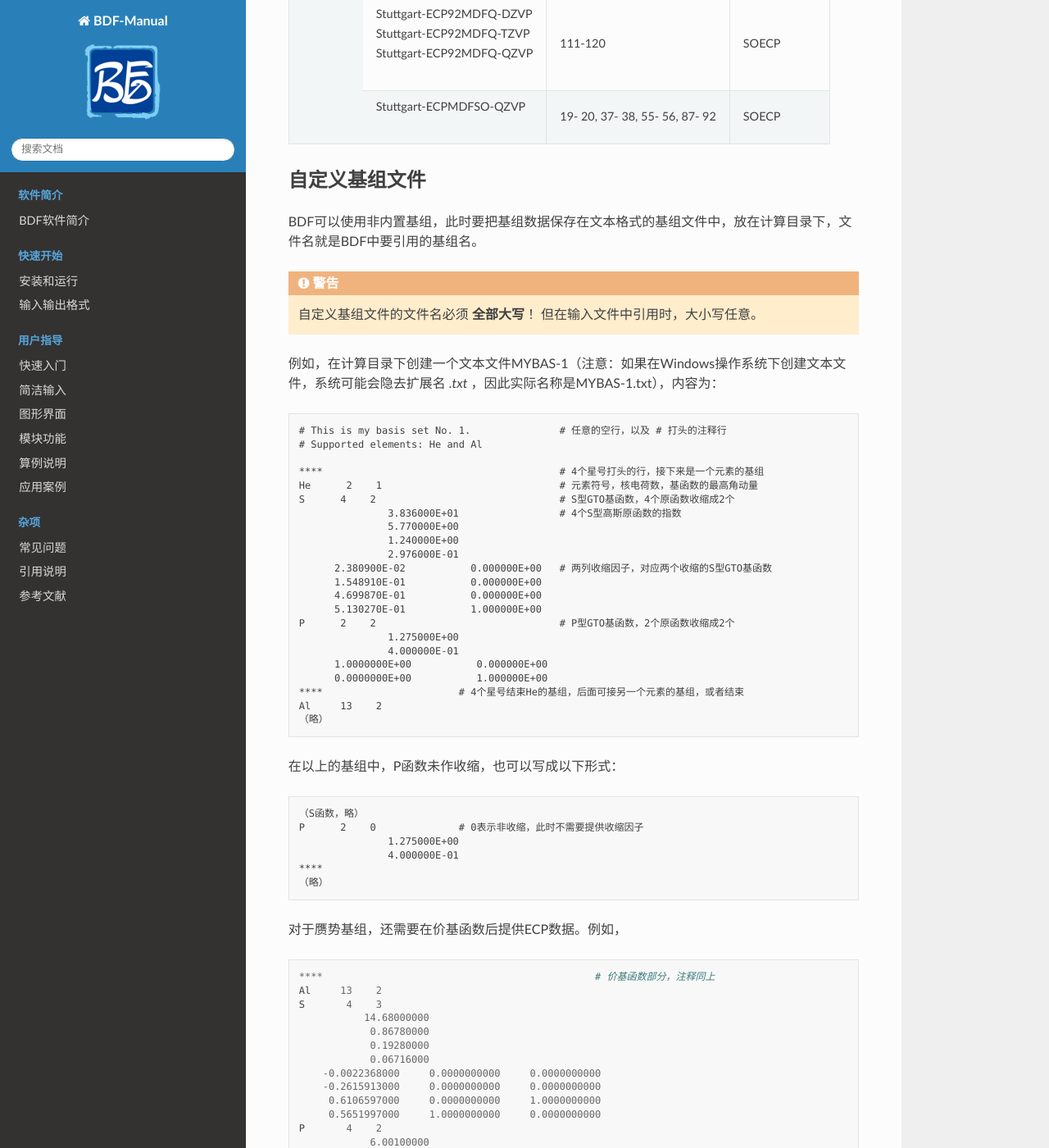
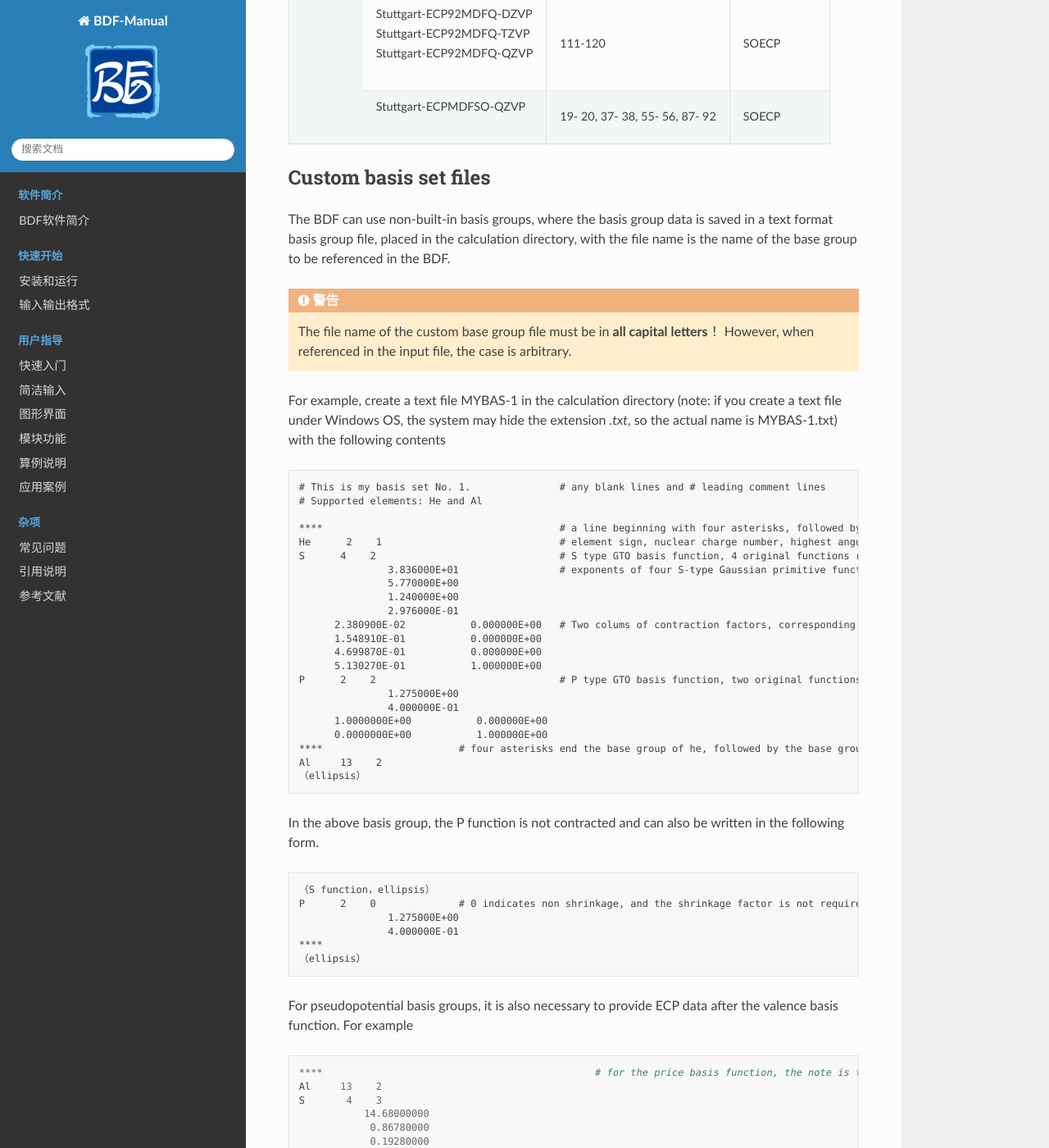
Before and after one commit to BDF-manual-maintenance/BDF-manual-en, a Sphinx documentation site: the page built from source/guide/Gaussian-Basis-Sets.rst, in a window 1280 px wide and 1400 px high, scrolled down 6999 px. Shown: the whole window at 82% size. Built offline with Sphinx 7.4.7 and the Read the Docs theme 2.0.0, drawn with Linux system fonts in a browser that asks for light colours; cross-references to code outside the pages are shown as plain code; some of the changed text lies outside the part shown.

Commit message:
Update Gaussian-Basis-Sets.rst

```diff
--- a/source/guide/Gaussian-Basis-Sets.rst
+++ b/source/guide/Gaussian-Basis-Sets.rst
@@ -512,57 +512,57 @@ The pseudopotential basis groups are divided into scalar pseudopotential basis g
 
 .. _SelfdefinedBasis:
 
-自定义基组文件
+Custom basis set files
 ------------------------------------------------
-BDF可以使用非内置基组，此时要把基组数据保存在文本格式的基组文件中，放在计算目录下，文件名就是BDF中要引用的基组名。
+The BDF can use non-built-in basis groups, where the basis group data is saved in a text format basis group file, placed in the calculation directory, with the file name is the name of the base group to be referenced in the BDF.
 
 .. warning::
 
-    自定义基组文件的文件名必须 **全部大写** ！但在输入文件中引用时，大小写任意。
+    The file name of the custom base group file must be in **all capital letters** ！However, when referenced in the input file, the case is arbitrary.
 
-例如，在计算目录下创建一个文本文件MYBAS-1（注意：如果在Windows操作系统下创建文本文件，系统可能会隐去扩展名 *.txt* ，因此实际名称是MYBAS-1.txt），内容为：
+For example, create a text file MYBAS-1 in the calculation directory (note: if you create a text file under Windows OS, the system may hide the extension *.txt*, so the actual name is MYBAS-1.txt) with the following contents
 
 .. code-block::
 
-   # This is my basis set No. 1.               # 任意的空行，以及 # 打头的注释行
+   # This is my basis set No. 1.               # any blank lines and # leading comment lines
    # Supported elements: He and Al
 
-   ****                                        # 4个星号打头的行，接下来是一个元素的基组
-   He      2    1                              # 元素符号，核电荷数，基函数的最高角动量
-   S      4    2                               # S型GTO基函数，4个原函数收缩成2个
-                  3.836000E+01                 # 4个S型高斯原函数的指数
+   ****                                        # a line beginning with four asterisks, followed by a base group of elements
+   He      2    1                              # element sign, nuclear charge number, highest angular momentum of basis function
+   S      4    2                               # S type GTO basis function, 4 original functions reduced to 2
+                  3.836000E+01                 # exponents of four S-type Gaussian primitive functions
                   5.770000E+00
                   1.240000E+00
                   2.976000E-01
-         2.380900E-02           0.000000E+00   # 两列收缩因子，对应两个收缩的S型GTO基函数
+         2.380900E-02           0.000000E+00   # Two colums of contraction factors, corresponding to two contraction S-type GTO basis functions
          1.548910E-01           0.000000E+00
          4.699870E-01           0.000000E+00
          5.130270E-01           1.000000E+00
-   P      2    2                               # P型GTO基函数，2个原函数收缩成2个
+   P      2    2                               # P type GTO basis function, two original functions are reduced to two
                   1.275000E+00
                   4.000000E-01
          1.0000000E+00           0.000000E+00
          0.0000000E+00           1.000000E+00
-   ****                       # 4个星号结束He的基组，后面可接另一个元素的基组，或者结束
+   ****                       # four asterisks end the base group of he, followed by the base group of another element, or end 4个星号结束He的基组，后面可接另一个元素的基组，或者结束
    Al     13    2
-   （略）
+   （ellipsis）
 
-在以上的基组中，P函数未作收缩，也可以写成以下形式：
+In the above basis group, the P function is not contracted and can also be written in the following form.
 
 .. code-block::
 
-   （S函数，略）
-   P      2    0              # 0表示非收缩，此时不需要提供收缩因子
+   （S function，ellipsis）
+   P      2    0              # 0 indicates non shrinkage, and the shrinkage factor is not required at this time
                   1.275000E+00
                   4.000000E-01
    ****
-   （略）
+   （ellipsis）
 
-对于赝势基组，还需要在价基函数后提供ECP数据。例如，
+For pseudopotential basis groups, it is also necessary to provide ECP data after the valence basis function. For example
 
 .. code-block::
 
-   ****                                              # 价基函数部分，注释同上
+   ****                                              # for the price basis function, the note is the same as above
    Al     13    2
    S       4    3
               14.68000000
@@ -585,41 +585,41 @@ BDF可以使用非内置基组，此时要把基组数据保存在文本格式
    D       1    1
                0.19330000
         1.0000000000
-   ECP                     # ECP数据部分
-   Al    10    2    2      # 元素符号，芯电子数，ECP最高角动量，SOECP最高角动量（可选）
-   D potential  4                                    # ECP最高角动量（D函数）的项数
-      2      1.22110000000000     -0.53798100000000  # R的幂，指数，因子（下同）
+   ECP                     # ECP data section
+   Al    10    2    2      # element symbol, number of core electrons, ECP maximum angular momentum, soecp maximum angular momentum（optional）
+   D potential  4                                    # ECP maximum angular momentum（D function）
+      2      1.22110000000000     -0.53798100000000  # R power，exponent，factor（the same below）
       2      3.36810000000000     -5.45975600000000
       2      9.75000000000000    -16.65534300000000
       1     29.26930000000000     -6.47521500000000
-   S potential  5                                    # S投影的项数
+   S potential  5                                    # S number of items projected
       2      1.56310000000000    -56.20521300000000
       2      1.77120000000000    149.68995500000000
       2      2.06230000000000    -91.45439399999999
       1      3.35830000000000      3.72894900000000
       0      2.13000000000000      3.03799400000000
-   P potential  5                                    # P投影的项数
+   P potential  5                                    # P number of items projected
       2      1.82310000000000     93.67560600000000
       2      2.12490000000000   -189.88896800000001
       2      2.57050000000000    110.24810400000000
       1      1.75750000000000      4.19959600000000
       0      6.76930000000000      5.00335600000000
-   P so-potential  5                                 # P SO投影的项数，标量ECP没有这一部分
-      2      1.82310000000000      1.51243200000000  # 标量ECP没有这一部分
-      2      2.12490000000000     -2.94701800000000  # 标量ECP没有这一部分
-      2      2.57050000000000      1.64525200000000  # 标量ECP没有这一部分
-      1      1.75750000000000     -0.08862800000000  # 标量ECP没有这一部分
-      0      6.76930000000000      0.00681600000000  # 标量ECP没有这一部分
-   D so-potential  4                                 # D SO投影的项数，标量ECP没有这一部分
-      2      1.22110000000000     -0.00138900000000  # 标量ECP没有这一部分
-      2      3.36810000000000      0.00213300000000  # 标量ECP没有这一部分
-      2      9.75000000000000      0.00397700000000  # 标量ECP没有这一部分
-      1     29.26930000000000      0.03253000000000  # 标量ECP没有这一部分
+   P so-potential  5                                 # the number of items projected by P so. Scalar ECP does not have this part
+      2      1.82310000000000      1.51243200000000  # Scalar ECP does not have this part
+      2      2.12490000000000     -2.94701800000000  # Scalar ECP does not have this part
+      2      2.57050000000000      1.64525200000000  # Scalar ECP does not have this part
+      1      1.75750000000000     -0.08862800000000  # Scalar ECP does not have this part
+      0      6.76930000000000      0.00681600000000  # Scalar ECP does not have this part
+   D so-potential  4                                 # the number of items of D so projection. Scalar ECP does not have this part
+      2      1.22110000000000     -0.00138900000000  # Scalar ECP does not have this part
+      2      3.36810000000000      0.00213300000000  # Scalar ECP does not have this part
+      2      9.75000000000000      0.00397700000000  # Scalar ECP does not have this part
+      1     29.26930000000000      0.03253000000000  # Scalar ECP does not have this part
    ****
 
-对于标量ECP，SOECP最高角动量为0（可以省略不写），也不需要提供SO投影部分的数据。
+For scalar ECP, the SOECP highest angular momentum is 0 (which can be omitted and not written), and it is not necessary to provide the data for the SO projection part.
 
-把以上数据保存后，就可以在BDF输入文件中调用 ``MYBAS-1`` 基组，这需要通过以下的混合输入模式实现：
+Once the above data is saved, the ``MYBAS-1`` base group can be called in the BDF input file, which is achieved by the following hybrid input mode.
 
 .. code-block:: bdf
 
@@ -632,16 +632,16 @@ BDF可以使用非内置基组，此时要把基组数据保存在文本格式
 
     $Compass
     Basis
-       mybas-1         # 给出当前目录下基组文件的名字，这里不区分大小写
+       mybas-1         # give the name of the base group file in the current directory. It is not case sensitive here
     $End
 
-自定义基组必须用BDF的混合模式输入。在第二行输入基组设置为 **genbas** , 自定义基组文件名需要在 **COMPASS** 模块使用关键词 ``Basis`` ，值为 ``mybas-1`` ，表示调用名为 ``MYBAS-1`` 的基组文件。
+The custom base group must be entered in BDF's mixed mode. In the second line the input base group is set to **genbas**, and the custom base group file name needs to use the keyword  ``Basis`` in the **COMPASS** module with a value of ``mybas-1``, which means that the base group file named ``MYBAS-1`` is called.
 
-基组的指定
+Basis group designation
 ------------------------------------------------
-**对所有原子使用相同的BDF内置基组**
+**Use the same BDF built-in basis group for all atoms**
 
-简洁输入模式，基组在 ``方法/泛函/基组`` 或者 ``方法/基组`` 中指定。这里 ``基组`` 是前几节所列的BDF内置的基组名称，输入字符大小写不敏感，如下所示：
+In simple input mode, the basis group is specified in ``method/generic/basis group`` or ``method/basis group``. Here, the ``basis groups`` are the BDF built-in ones listed in the previous sections base group names, and the input characters are case-insensitive, as follows.
 
 .. code-block:: bdf
 
@@ -664,7 +664,7 @@ BDF可以使用非内置基组，此时要把基组数据保存在文本格式
    Cl  0.000   0.000    1.400
    End geometry
 
-如果是高级输入模式，计算采用的基组在 ``compass`` 模块中利用关键词 ``basis`` 指定，例如
+In case of advanced input mode, the basis group used for the calculation is specified in the ``compass`` module using the keyword ``basis``, for example
 
 .. code-block:: bdf
 
@@ -677,16 +677,16 @@ BDF可以使用非内置基组，此时要把基组数据保存在文本格式
   End geometry
   $end
 
-其中 ``lanl2dz`` 调用内置的LanL2DZ基组（已在 ``basisname`` 文件中注册），不区分大小写。
+where ``lanl2dz`` calls the built-in LanL2DZ basis group (registered in the ``basisname`` basisname file), which is case-insensitive.
 
-**为不同元素指定不同基组**
+**Specifying different basis groups for different elements**
 
-简洁输入不支持自定义或者混合基组，必须采用混合输入模式，即在 ``方法/泛函/基组`` 中设置 ``基组`` 为 ``genbas`` , 并添加 **COMPASS** 模块输入，使用 ``basis-block`` ... ``end basis`` 关键词指定基组。
+You have to use the mixed input mode, i.e. set the basis group to ``genbas`` in ``Methods/Generic/Bases``, and add the **COMPASS** module input, specifying the basis group using the ``basis-block`` ... ``end basis`` keyword.
 
-如果对不同元素指定不同名称的基组，需要放在 **COMPASS** 模块的 ``basis-block`` ... ``end basis`` 块中，
-其中第一行是默认基组，之后的行对不同元素指定其它基组，格式为 *元素=基组名* 或者 *元素1,元素2, ...,元素n=基组名* 。
+If you specify a different name for a different element, you need to put it in the **COMPASS** module's ``basis-block`` ... ``end basis`` block.
+where the first line is the default base group and the subsequent lines specify other base groups for different elements in the format *element= base group name * or *element1, element2, ...,element n= base group name* 。
 
-例如，混合输入模式下，对不同原子使用不同基组的示例如下：
+For example, an example of using different basis groups for different atoms in mixed input mode is as follows.
 
 .. code-block:: bdf
 
@@ -705,9 +705,9 @@ BDF可以使用非内置基组，此时要把基组数据保存在文本格式
   End Basis
   $end
 
-上例中，H使用3-21G基组，而未额外定义的Cl采用默认的LanL2DZ基组。
+In the above example, the 3-21G basis group is used for H, while the default LanL2DZ basis group is used for Cl which is not additionally defined.
 
-如果是高级输入，如下：
+In case of advanced input, the following is used.
 
 .. code-block:: bdf
 
@@ -722,9 +722,9 @@ BDF可以使用非内置基组，此时要把基组数据保存在文本格式
   End geometry
   $end
 
-**为同种元素的不同原子指定不同基组**
+**Assigning different basis groups to different atoms of the same element**
 
-BDF也可以为同一元素中的不同原子指定不同名称的基组，这些原子需要在元素符号后加上任意的数字以示区分。例如，
+The BDF can also assign different base groups with different names to different atoms of the same element, which need to be distinguished by an arbitrary number after the element symbol to distinguish them. For example
 
 
 .. code-block:: bdf
@@ -748,14 +748,14 @@ BDF也可以为同一元素中的不同原子指定不同名称的基组，这
   End basis
   $end
 
-上例中，H1类型的两个氢原子用cc-pVDZ基组，H2类型的两个氢原子用3-21G基组，碳原子用6-31G基组。需要注意的是，对称等价原子必须使用相同基组，程序将对此进行检查；
-如果对称等价原子必须要使用不同基组，可通过 ``Group`` 设置较低的点群对称性，或者用 ``Nosymm`` 关闭对称性。
+In the above example, the cc-pVDZ group is used for the two hydrogen atoms of type H1, the 3-21G group for the two hydrogen atoms of type H2, and the 6-31G group for the carbon atoms. Note that the symmetry equivalent atoms must use the same basis group, which will be checked by the program;
+if the symmetry equivalent atoms have to use different basis groups, the symmetry can be set to a lower point group symmetry by ``Group`` or turned off with ``Nosymm``.
 
-辅助基组
+Auxiliary basis groups
 ------------------------------------------------
-使用密度拟合近似（RI）的方法需要一个辅助的基组。Ahlrichs系列基组和Dunning相关一致性基组以及其它个别基组有专门优化的辅助基组。BDF中可以在compass中通过 ``RI-J``、 ``RI-K`` 和 ``RI-C`` 关键词指定辅助基组。其中 ``RI-J`` 用于指定库伦拟合基组， ``RI-K`` 用于指定库伦交换拟合基组， ``RI-C`` 用于指定库伦相关拟合基组。BDF支持的辅助基组保存在 ``$BDFHOME/basis_library`` 路径下对应的文件夹中。
+The method using density fitting approximation (RI) requires an auxiliary basis group. the Ahlrichs family of basis groups and the Dunning correlation consistency basis group as well as other individual basis groups have specially optimized auxiliary basis groups. the auxiliary basis groups can be specified in BDF by the ``RI-J``、 ``RI-K`` and ``RI-C`` keywords in compass. 其中 ``RI-J`` 用于指定库伦拟合基组， ``RI-K`` 用于指定库伦交换拟合基组， ``RI-C`` 用于指定库伦相关拟合基组。The auxiliary basis groups supported by BDF are stored in the corresponding folder under the ``$BDFHOME/basis_library`` path。
 
-高级别密度拟合基组可以用在低级别基组上，例如 ``cc-pVTZ/C`` 可以用于在 ``cc-pVTZ`` 上做RI-J，对于没有标配辅助基组的pople系列基组如 ``6-31G**`` 也可以用 ``cc-pVTZ/J`` 做RI-J或RIJCOSX。反之，高级别轨道基组结合低级别的辅助基组则会带来较明显的误差。
+High-level density fitting bases can be used on lower-level bases, e.g. ``cc-pVTZ/C`` can be used to do RI-J on ``cc-pVTZ``，and for pople series bases such as ``6-31G**`` that do not have a standard auxiliary base, ``cc-pVTZ/J`` can be used to do RI-J or RIJCOSX. Conversely, a high-level orbital basis set combined with a low-level auxiliary basis set introduces a more significant error.
 
 .. code-block:: bdf
 
@@ -773,7 +773,7 @@ BDF也可以为同一元素中的不同原子指定不同名称的基组，这
   End Geometry
   $End
 
-上例中，使用 ``def2-SVP`` 基组计算 :math:`\ce{CH4}` 甲烷分子，同时用def2-SVP标配的库伦拟合基组进行加速计算。
+In the above example, the ``def2-SVP`` basis set was used to calculate the :math:`\ce{CH4}` methane molecule, while the def2-SVP standard Coulomb fitting basis set was used for accelerated calculations.
 
 .. hint::
-    BDF的RI计算功能，用于加速 **MCSCF**、 **MP2** 等波函数计算方法，不推荐用户在 **SCF** 、 **TDDFT** 等计算中使用，用户可以用多级展开库伦势 (MPEC) 方法，MPEC方法不依赖辅助基组，计算速度和精度都与RI方法相当。
+    The RI calculation function of BDF is used to accelerate wave function calculation methods such as **MCSCF**、 **MP2** etc. It is not recommended for users in **SCF** 、 **TDDFT**, etc. The MPEC method does not depend on redundant functions and is comparable to the RI method in terms of computational speed and accuracy. The MPEC method does not depend on the redundancy function and is comparable to the RI method in terms of speed and accuracy.
```
